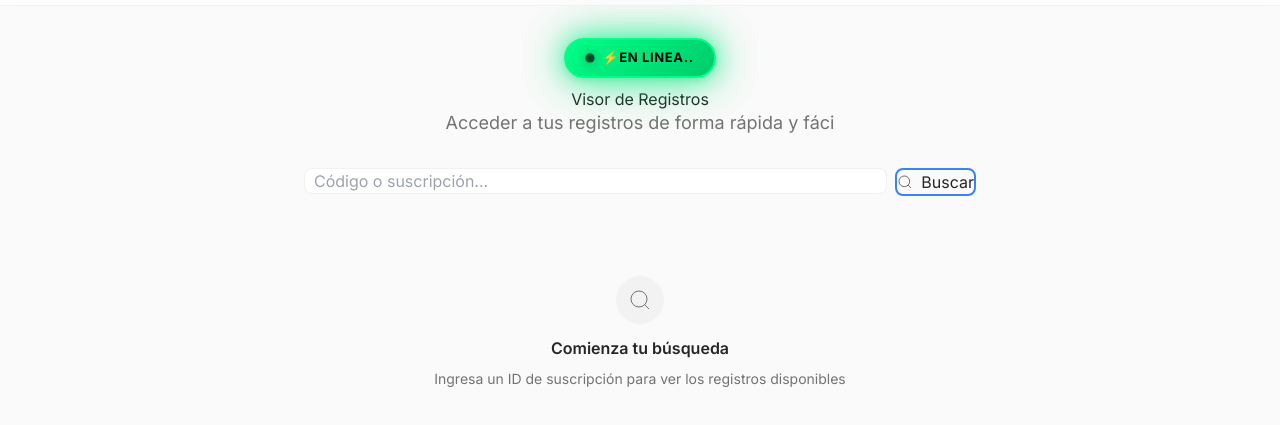
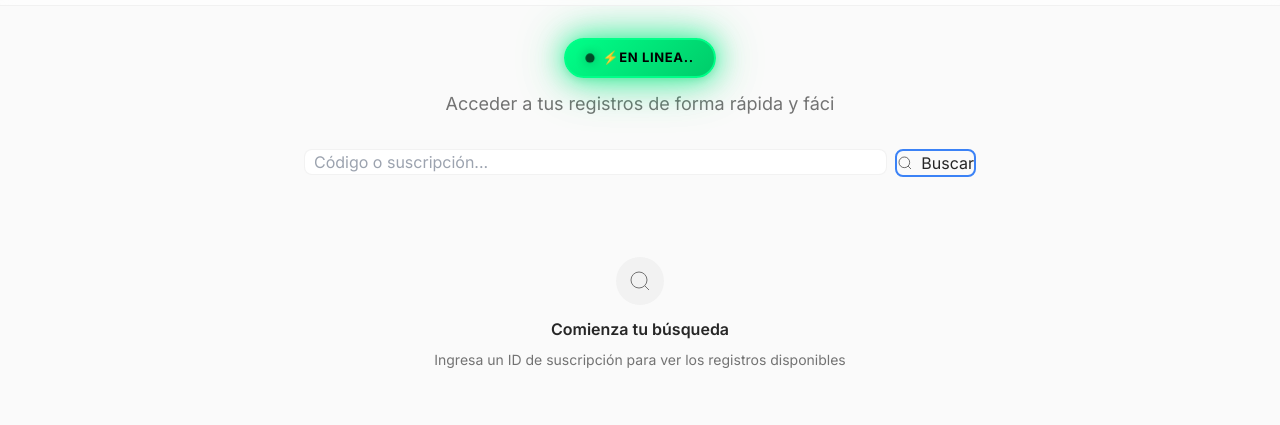
Before and after one commit to teechounamano/Verificar-Agenda-OnLine, a plain HTML site: page index.html in a window 1280 px wide. Shown: the part 59-484 px from the top of the page. Drawn offline with nearby package versions, Linux system fonts and the light colour scheme.

Commit message:
Update index.html

```diff
--- a/index.html
+++ b/index.html
@@ -1071,7 +1071,7 @@
                     <div class="pulse-dot"></div>
                     <span>⚡En Linea..</span>
                 </div>
-                <h1>Visor de Registros</h1>
+                <!--<h1>Visor de Registros</h1>-->
                 <p class="subtitle"> Acceder a tus registros de forma rápida y fáci </p>
             </div>
 
```
